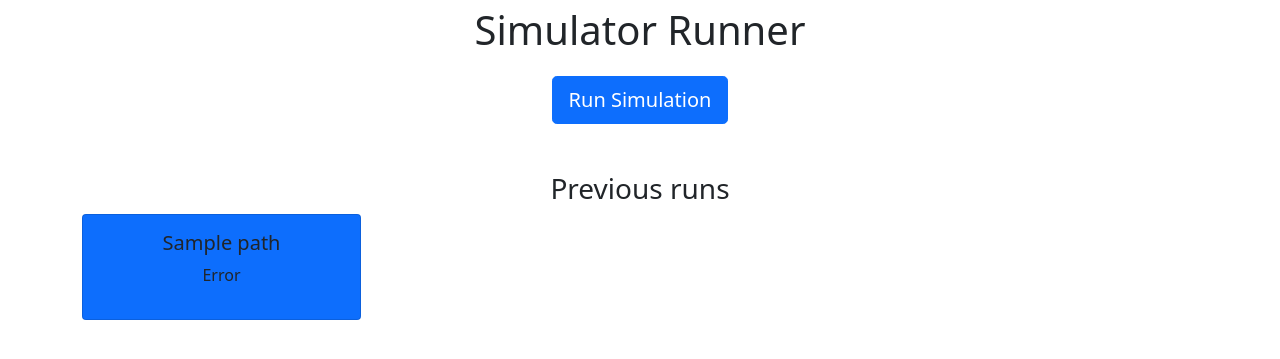
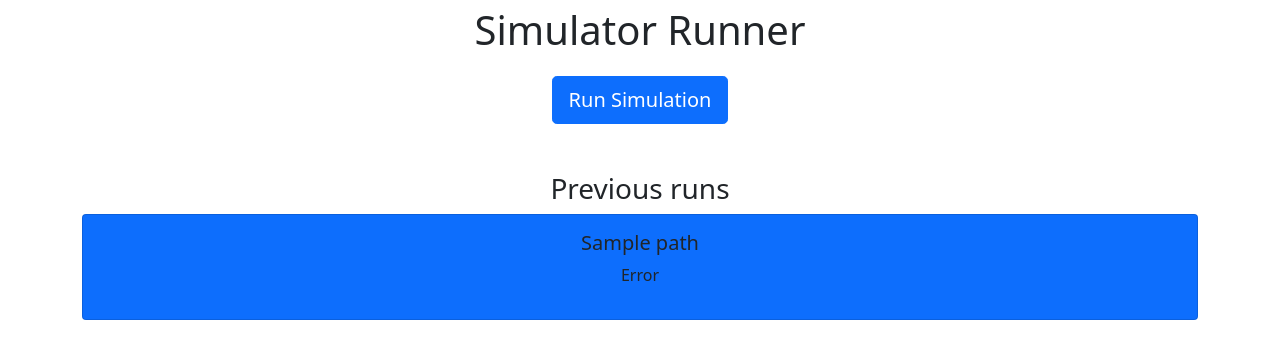
Before and after one commit to RealOrangeOne/simulator-runner, a Python web app: template templates/index.html in a window 1280 px wide. Shown: the top 359 px of the page. Run offline with Jinja, Linux system fonts and the light colour scheme; the template is opened without the code that fills it: most values are stand-ins (such as "Sample title", 1, 10 or a date in 2020).

Commit message:
Fix card layout

```diff
--- a/templates/index.html
+++ b/templates/index.html
@@ -19,6 +19,7 @@
 
             <h3 class="mt-5">Previous runs</h3>
 
+            <div class="card-group">
                 {% for output in outputs %}
                     <div class="card {% if loop.first %}bg-primary{% endif %}" style="width: 25%;">
                         <div class="card-body">
```
Lines whose indentation alone changed are shown as unchanged.
